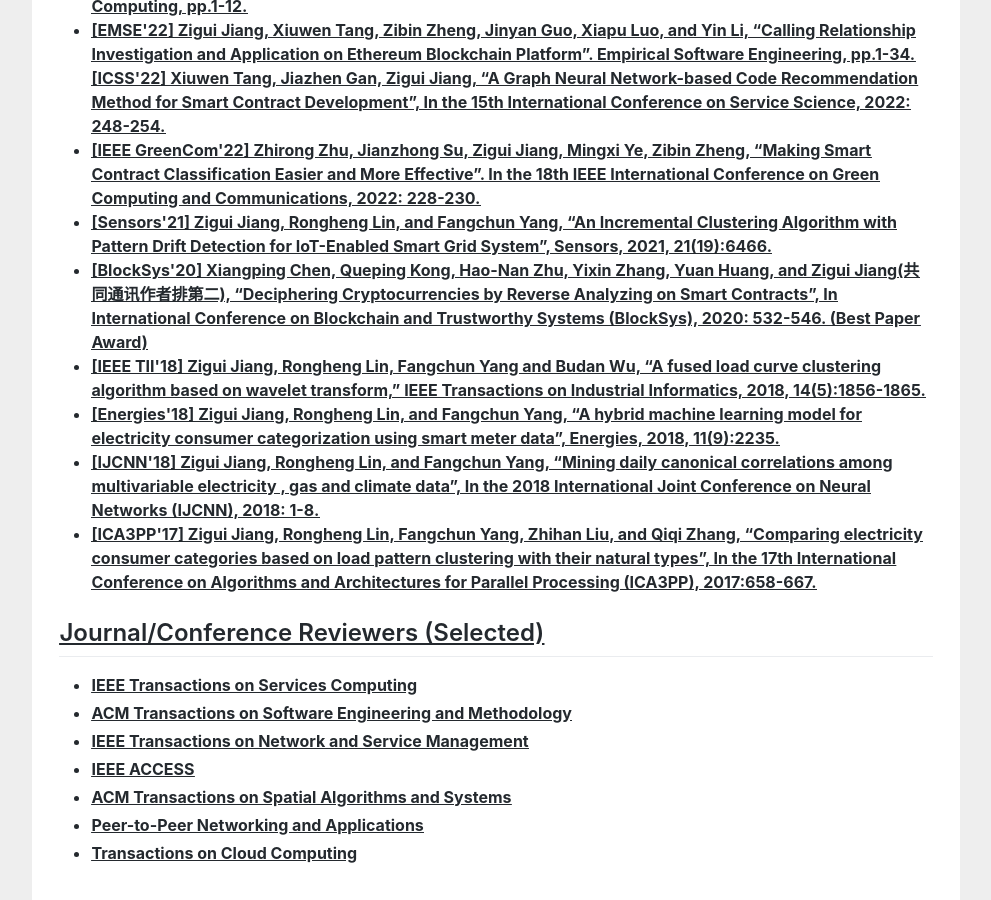
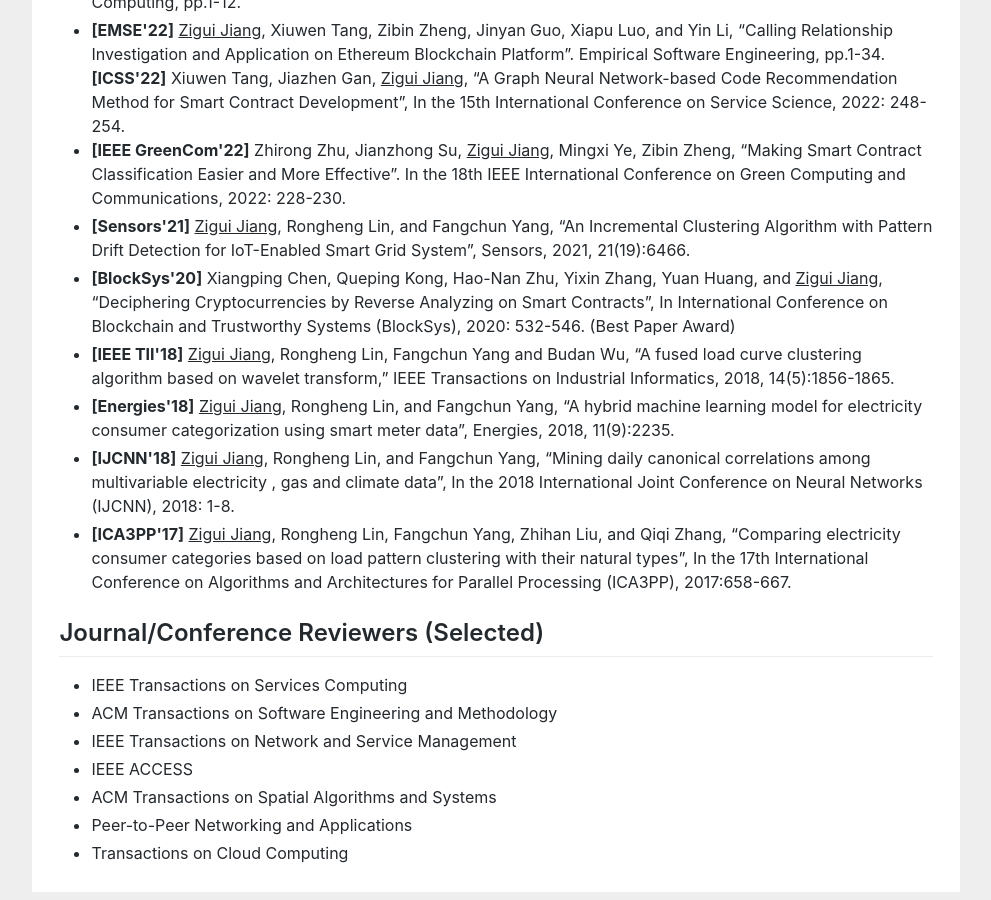
Before and after one commit to berylj/ziguijiang.github.io, a Jekyll site: the page index.html, which Jekyll copies as it is, in a window 1280 px wide and 900 px high, scrolled down 1174 px. Shown: the whole window, without its empty margins (144-1135 px from the left). Built offline with Jekyll 4.4.1, drawn with Linux system fonts in a browser that asks for light colours.

Commit message:
Update index.html

```diff
--- a/index.html
+++ b/index.html
@@ -79,71 +79,71 @@ gtag('config', 'UA-158965281-1');
 				<h2>Publication</h2>
 				<ul>
 					<li>
-						<b>[ISSTA'23]<b> Queping Kong, Jiachi Chen, Yanlin Wang, <u>Zigui Jiang<u>, and Zibin Zheng, “DeFiTainter: Detecting Price Manipulation Vulnerabilities in DeFi Protocols”, In the 32nd ACM SIGSOFT International Symposium on Software Testing and Analysis (ISSTA), 2023.
+						<b>[ISSTA'23]</b> Queping Kong, Jiachi Chen, Yanlin Wang, <u>Zigui Jiang</u>, and Zibin Zheng, “DeFiTainter: Detecting Price Manipulation Vulnerabilities in DeFi Protocols”, In the 32nd ACM SIGSOFT International Symposium on Software Testing and Analysis (ISSTA), 2023.
 					</li>
 					<li>
-						<b>[JIOT'23]<b> Changlin Yang, Xiaodong Wang, <u>Zigui Jiang<u>, Ying Liu, Fengnian Lin, and Zibin Zheng. “On Min-Max Storage for Resource Restricted Clients in Coded Blockchain Systems”, IEEE Internet of Things Journal, 2023.
+						<b>[JIOT'23]</b> Changlin Yang, Xiaodong Wang, <u>Zigui Jiang</u>, Ying Liu, Fengnian Lin, and Zibin Zheng. “On Min-Max Storage for Resource Restricted Clients in Coded Blockchain Systems”, IEEE Internet of Things Journal, 2023.
 					</li>
 
 					<li>
-						<b>[IEEE GCN'23]<b> Huawei Huang, Yang Yang, <u>Zigui Jiang<u>, and Zibin Zheng, “Worker-Centric Model Allocation for Federated Learning in Mobile Edge Computing”, IEEE Transactions on Green Communications and Networking, 2023, 7(2):869-880.
+						<b>[IEEE GCN'23]</b> Huawei Huang, Yang Yang, <u>Zigui Jiang</u>, and Zibin Zheng, “Worker-Centric Model Allocation for Federated Learning in Mobile Edge Computing”, IEEE Transactions on Green Communications and Networking, 2023, 7(2):869-880.
 					</li>
 
 					<li>
-						<b>[IEEE OJCS'23]<b> Peilin Zheng, <u>Zigui Jiang<u>, Jiajing Wu, and Zibin Zheng, “Blockchain-based Decentralized Application: A Survey”, IEEE Open Journal of the Computer Society, 2023.
+						<b>[IEEE OJCS'23]</b> Peilin Zheng, <u>Zigui Jiang</u>, Jiajing Wu, and Zibin Zheng, “Blockchain-based Decentralized Application: A Survey”, IEEE Open Journal of the Computer Society, 2023.
 					</li>
 
 					<li>
-						<b>[IEEE CSClound'23]<b> Peilin Zheng, Bowei Su, <u>Zigui Jiang<u>, Changlin Yang, Jiachi Chen, and Jiajing Wu. “Exploring Heterogeneous Decentralized Markets in DeFi and NFT on Ethereum Blockchain”, In the 10th IEEE International Conference on Cyber Security and Cloud Computing (CSCloud), 2023.
+						<b>[IEEE CSClound'23]</b> Peilin Zheng, Bowei Su, <u>Zigui Jiang</u>, Changlin Yang, Jiachi Chen, and Jiajing Wu. “Exploring Heterogeneous Decentralized Markets in DeFi and NFT on Ethereum Blockchain”, In the 10th IEEE International Conference on Cyber Security and Cloud Computing (CSCloud), 2023.
 
 					<li>
-						<b>[DCN'22]<b> <u>Zigui Jiang<u>, Kai Chen, Hailin Wen, and Zibin Zheng, “Applying Blockchain-based Method to Smart Contract Classification for CPS Applications”, Digital Communications and Networks, 2022, pp.1-12.
+						<b>[DCN'22]</b> <u>Zigui Jiang</u>, Kai Chen, Hailin Wen, and Zibin Zheng, “Applying Blockchain-based Method to Smart Contract Classification for CPS Applications”, Digital Communications and Networks, 2022, pp.1-12.
 					</li>
 
 
 					<li>
-						<b>[IEEE TSC'22]<b> <u>Zigui Jiang<u>, Zibin Zheng, Kai Chen, Xiapu Luo, Xiuwen Tang, and Yin Li. “Exploring Smart Contract Recommendation: Towards Eﬀicient Blockchain Development”. IEEE Transactions on Services Computing, pp.1-12.
+						<b>[IEEE TSC'22]</b> <u>Zigui Jiang</u>, Zibin Zheng, Kai Chen, Xiapu Luo, Xiuwen Tang, and Yin Li. “Exploring Smart Contract Recommendation: Towards Eﬀicient Blockchain Development”. IEEE Transactions on Services Computing, pp.1-12.
 					</li>
 
 
 					<li>
-						<b>[EMSE'22]<b> <u>Zigui Jiang<u>, Xiuwen Tang, Zibin Zheng, Jinyan Guo, Xiapu Luo, and Yin Li, “Calling Relationship Investigation and Application on Ethereum Blockchain Platform”. Empirical Software Engineering, pp.1-34.
+						<b>[EMSE'22]</b> <u>Zigui Jiang</u>, Xiuwen Tang, Zibin Zheng, Jinyan Guo, Xiapu Luo, and Yin Li, “Calling Relationship Investigation and Application on Ethereum Blockchain Platform”. Empirical Software Engineering, pp.1-34.
 					</li>
 
 					</li>
-						<b>[ICSS'22]<b> Xiuwen Tang, Jiazhen Gan, <u>Zigui Jiang<u>, “A Graph Neural Network-based Code Recommendation Method for Smart Contract Development”, In the 15th International Conference on Service Science, 2022: 248-254.
+						<b>[ICSS'22]</b> Xiuwen Tang, Jiazhen Gan, <u>Zigui Jiang</u>, “A Graph Neural Network-based Code Recommendation Method for Smart Contract Development”, In the 15th International Conference on Service Science, 2022: 248-254.
 
 
 					<li>
-						<b>[IEEE GreenCom'22]</b> Zhirong Zhu, Jianzhong Su, <u>Zigui Jiang<u>, Mingxi Ye, Zibin Zheng, “Making Smart Contract Classification Easier and More Effective”. In the 18th IEEE International Conference on Green Computing and Communications, 2022: 228-230.
+						<b>[IEEE GreenCom'22]</b> Zhirong Zhu, Jianzhong Su, <u>Zigui Jiang</u>, Mingxi Ye, Zibin Zheng, “Making Smart Contract Classification Easier and More Effective”. In the 18th IEEE International Conference on Green Computing and Communications, 2022: 228-230.
 					</li>
 
 
 					<li>
-						<b>[Sensors'21]</b> <u>Zigui Jiang<u>, Rongheng Lin, and Fangchun Yang, “An Incremental Clustering Algorithm with Pattern Drift Detection for IoT-Enabled Smart Grid System”, Sensors, 2021, 21(19):6466.
+						<b>[Sensors'21]</b> <u>Zigui Jiang</u>, Rongheng Lin, and Fangchun Yang, “An Incremental Clustering Algorithm with Pattern Drift Detection for IoT-Enabled Smart Grid System”, Sensors, 2021, 21(19):6466.
 					</li>
 
 
 					<li>
-						<b>[BlockSys'20]</b> Xiangping Chen, Queping Kong, Hao-Nan Zhu, Yixin Zhang, Yuan Huang, and <u>Zigui Jiang<u>(共同通讯作者排第二), “Deciphering Cryptocurrencies by Reverse Analyzing on Smart Contracts”, In International Conference on Blockchain and Trustworthy Systems (BlockSys), 2020: 532-546. (Best Paper Award)
+						<b>[BlockSys'20]</b> Xiangping Chen, Queping Kong, Hao-Nan Zhu, Yixin Zhang, Yuan Huang, and <u>Zigui Jiang</u>, “Deciphering Cryptocurrencies by Reverse Analyzing on Smart Contracts”, In International Conference on Blockchain and Trustworthy Systems (BlockSys), 2020: 532-546. (Best Paper Award)
 					</li>
 
 
 					<li>
-						<b>[IEEE TII'18]</b> <u>Zigui Jiang<u>, Rongheng Lin, Fangchun Yang and Budan Wu, “A fused load curve clustering algorithm based on wavelet transform,” IEEE Transactions on Industrial Informatics, 2018, 14(5):1856-1865.
+						<b>[IEEE TII'18]</b> <u>Zigui Jiang</u>, Rongheng Lin, Fangchun Yang and Budan Wu, “A fused load curve clustering algorithm based on wavelet transform,” IEEE Transactions on Industrial Informatics, 2018, 14(5):1856-1865.
 					</li>
 
 					<li>
-						<b>[Energies'18]</b> </b> <u>Zigui Jiang<u>, Rongheng Lin, and Fangchun Yang, “A hybrid machine learning model for electricity consumer categorization using smart meter data”, Energies, 2018, 11(9):2235.
+						<b>[Energies'18]</b> </b> <u>Zigui Jiang</u>, Rongheng Lin, and Fangchun Yang, “A hybrid machine learning model for electricity consumer categorization using smart meter data”, Energies, 2018, 11(9):2235.
 					</li>
 
 
 					<li>
-						<b>[IJCNN'18]</b> <u>Zigui Jiang<u>, Rongheng Lin, and Fangchun Yang, “Mining daily canonical correlations among multivariable electricity , gas and climate data”, In the 2018 International Joint Conference on Neural Networks (IJCNN), 2018: 1-8.
+						<b>[IJCNN'18]</b> <u>Zigui Jiang</u>, Rongheng Lin, and Fangchun Yang, “Mining daily canonical correlations among multivariable electricity , gas and climate data”, In the 2018 International Joint Conference on Neural Networks (IJCNN), 2018: 1-8.
 					</li>
 
 					<li>
-						<b>[ICA3PP'17]</b> <u>Zigui Jiang<u>, Rongheng Lin, Fangchun Yang, Zhihan Liu, and Qiqi Zhang, “Comparing electricity consumer categories based on load pattern clustering with their natural types”, In the 17th International Conference on Algorithms and Architectures for Parallel Processing (ICA3PP), 2017:658-667.
+						<b>[ICA3PP'17]</b> <u>Zigui Jiang</u>, Rongheng Lin, Fangchun Yang, Zhihan Liu, and Qiqi Zhang, “Comparing electricity consumer categories based on load pattern clustering with their natural types”, In the 17th International Conference on Algorithms and Architectures for Parallel Processing (ICA3PP), 2017:658-667.
 					</li>
 
 				</ul>
```
